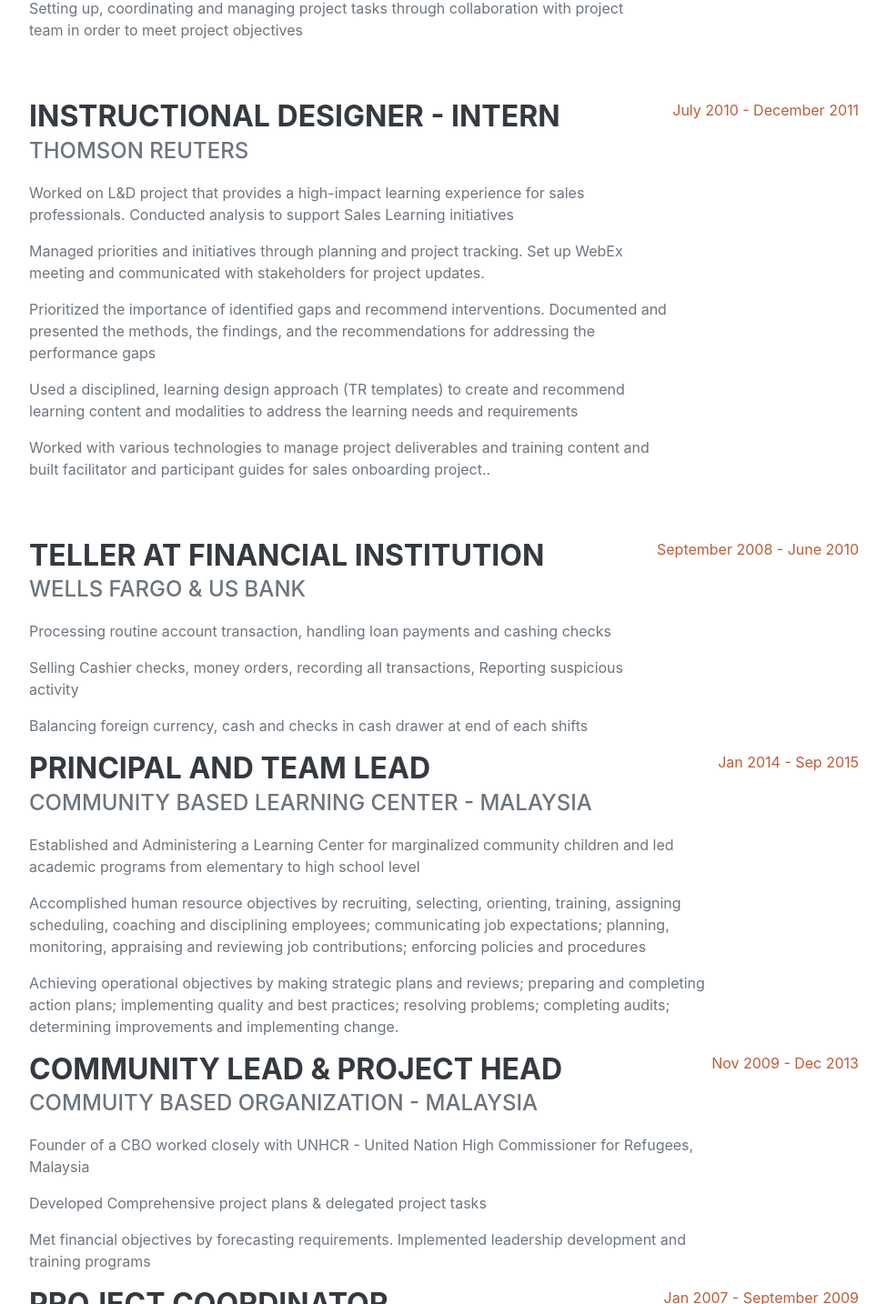
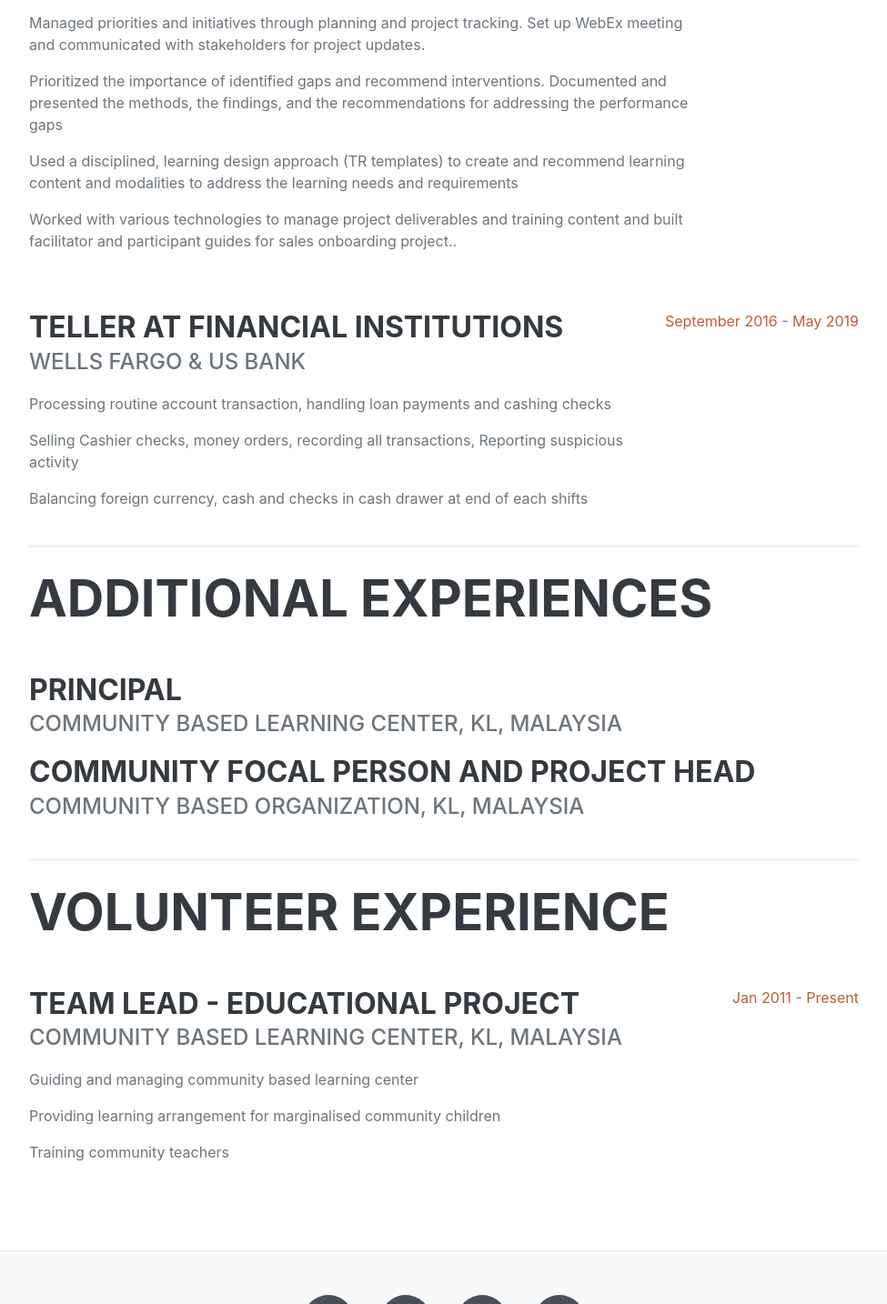
Before and after one commit to Ranjini2020/Updated-Portfolio, a plain HTML site: page experience.html in a window 1280 px wide. Shown: the part 1195-2629 px from the top of the page at 91% size, without its empty margins (288-1263 px from the left). Drawn offline with nearby package versions, Linux system fonts and the light colour scheme; a web font is replaced by a local one.

Commit message:
updated experience html file

```diff
--- a/experience.html
+++ b/experience.html
@@ -57,27 +57,27 @@
             <section class="resume-section" id="experience">
                 <div class="resume-section-content">
                     <h2 class="mb-5">Experience</h2>
-                    <div class="d-flex flex-column flex-md-row justify-content-between mb-5">
+                    <!-- <div class="d-flex flex-column flex-md-row justify-content-between mb-5">
                         <div class="flex-grow-1">
                             <h3 class="mb-0">Full Stack Web Developer - Student</h3>
                             <div class="subheading mb-3">University of Minnesota - Coding Bootcamp Program</div>
                             <p>Bring to the table win-win survival strategies to ensure proactive domination. At the end of the day, going forward, a new normal that has evolved from generation X is on the runway heading towards a streamlined cloud solution. User generated content in real-time will have multiple touchpoints for offshoring.</p>
                         </div>
                         <div class="flex-shrink-0"><span class="text-primary">March 2013 - Present</span></div>
-                    </div>
+                    </div> -->
                     <div class="d-flex flex-column flex-md-row justify-content-between mb-5">
                         <div class="flex-grow-1">
-                            <h3 class="mb-0">Web development Coordinator / Project Manager</h3>
+                            <h3 class="mb-0">Web Development Coordinator / Project Manager</h3>
                             <div class="subheading mb-3">Thomson Reuters</div>
                             <p>Delivering project tasks with constraints of scope and time to agreed levels of quality, within the organization project management framework</p>
                                 <p>Defining, managing and documenting projects with minimal supervision</p>
                                 <p>Setting up, coordinating and managing project tasks through collaboration with project team in order to meet project objectives</p>
                         </div>
-                        <div class="flex-shrink-0"><span class="text-primary">December 2011 - March 2013</span></div>
+                        <div class="flex-shrink-0"><span class="text-primary">Oct 2019 - Dec 2019</span></div>
                     </div>
                     <div class="d-flex flex-column flex-md-row justify-content-between mb-5">
                         <div class="flex-grow-1">
-                            <h3 class="mb-0">Instructional Designer - Intern</h3>
+                            <h3 class="mb-0">Instructional Designer - Internship</h3>
                             <div class="subheading mb-3">Thomson Reuters</div>
                             <p>Worked on L&D project that provides a high-impact learning experience for sales professionals. Conducted analysis to support Sales Learning initiatives</p>
                                 <p>Managed priorities and initiatives through planning and project tracking. Set up WebEx meeting and communicated with stakeholders for project updates.</p>
@@ -85,51 +85,30 @@
                                 <p>Used a disciplined, learning design approach (TR templates) to create and recommend learning content and modalities to address the learning needs and requirements</p>
                                 <p>Worked with various technologies to manage project deliverables and training content and built facilitator and participant guides for sales onboarding project..</p>
                         </div>
-                        <div class="flex-shrink-0"><span class="text-primary">July 2010 - December 2011</span></div>
+                        <div class="flex-shrink-0"><span class="text-primary">July 2019 - August 2019</span></div>
                     </div>
                     <div class="d-flex flex-column flex-md-row justify-content-between">
                         <div class="flex-grow-1">
-                            <h3 class="mb-0">Teller at Financial Institution</h3>
+                            <h3 class="mb-0">Teller at Financial Institutions</h3>
                             <div class="subheading mb-3">Wells Fargo & US Bank</div>
                             <p>Processing routine account transaction, handling loan payments and cashing checks</p>
                                 <p>Selling Cashier checks, money orders, recording all transactions, Reporting suspicious activity</p>
                                 <p>Balancing foreign currency, cash and checks in cash drawer at end of each shifts</p>
                         </div>
-                        <div class="flex-shrink-0"><span class="text-primary">September 2008 - June 2010</span></div>
+                        <div class="flex-shrink-0"><span class="text-primary">September 2016 - May 2019</span></div>
                     </div>
+
+                    <br>
+                    <hr class="m-0" />
+                    <br>
+                    <h2 class="mb-5">Additional Experiences</h2>
                     <div class="d-flex flex-column flex-md-row justify-content-between">
                         <div class="flex-grow-1">
-                            <h3 class="mb-0">Principal and Team Lead</h3>
-                            <div class="subheading mb-3">Community Based learning Center - Malaysia</div>
-                            <p>Established and Administering a Learning Center for marginalized community children and led academic programs from elementary to high school level</p>
-                                <p>Accomplished human resource objectives by recruiting, selecting, orienting, training, assigning scheduling, coaching and disciplining employees; communicating job expectations; planning, monitoring, appraising and reviewing job contributions; enforcing policies and procedures</p>
-                                <p>Achieving operational objectives by making strategic plans and reviews; preparing and completing action plans; implementing quality and best practices; resolving problems; completing audits; determining improvements and implementing change.</p>
-                        </div>
-                        <div class="flex-shrink-0"><span class="text-primary">Jan 2014 - Sep 2015</span></div>
-                    </div>
-                    <div class="d-flex flex-column flex-md-row justify-content-between">
-                        <div class="flex-grow-1">
-                            <h3 class="mb-0">Community Lead & Project Head</h3>
-                            <div class="subheading mb-3">Commuity Based Organization - Malaysia</div>
-                                <p>Founder of a CBO worked closely with UNHCR - United Nation High Commissioner for Refugees, Malaysia</p>
-                                <p>Developed Comprehensive project plans & delegated project tasks</p>
-                                <p>Met financial objectives by forecasting requirements.
-                                Implemented leadership development and training programs</p>
-                        </div>
+                            <h3 class="mb-0">Principal</h3>
+                            <div class="subheading mb-3">Community Based Learning Center, KL, Malaysia</div>
+                            <h3 class="mb-0">Community Focal person and Project Head</h3>
+                            <div class="subheading mb-3">Community Based Organization, KL, Malaysia</div>
 
-                        <div class="flex-shrink-0"><span class="text-primary">Nov 2009 - Dec 2013</span></div>
-                    </div>
-                    <div class="d-flex flex-column flex-md-row justify-content-between">
-                        <div class="flex-grow-1">
-                            <h3 class="mb-0">Project Coordinator</h3>
-                            <div class="subheading mb-3">Non Governement Organization - Malaysia</div>
-                            <p>Coordinated & Organized State Funded core programs for the growth and development of marginalized community children</p>
-                                <p>Providing support to stakeholders and for organization management through project documentation
-                                Track project performances by KPIs and metrics</p>
-                                <p>Aligned the organization's goals and values with project objectives and outcomes and recommended further improvements.</p>
-                        </div>
-                        <div class="flex-shrink-0"><span class="text-primary">Jan 2007 - September 2009</span></div>
-                    </div>
                     <br>
                     <hr class="m-0" />
                     <br>
@@ -137,14 +116,13 @@
 
                     <div class="d-flex flex-column flex-md-row justify-content-between">
                         <div class="flex-grow-1">
-                            <h3 class="mb-0">Project Coordinator</h3>
-                            <div class="subheading mb-3">Non Governement Organization - Malaysia</div>
-                            <p>Coordinated & Organized State Funded core programs for the growth and development of marginalized community children</p>
-                                <p>Providing support to stakeholders and for organization management through project documentation
-                                Track project performances by KPIs and metrics</p>
-                                <p>Aligned the organization's goals and values with project objectives and outcomes and recommended further improvements.</p>
+                            <h3 class="mb-0">Team Lead - Educational Project</h3>
+                            <div class="subheading mb-3">Community Based Learning Center, KL, Malaysia</div>
+                            <p>Guiding and managing community based learning center</p>
+                                <p>Providing learning arrangement for marginalised community children</p>
+                                <p>Training community teachers</p>
                         </div>
-                        <div class="flex-shrink-0"><span class="text-primary">Jan 2007 - September 2009</span></div>
+                        <div class="flex-shrink-0"><span class="text-primary">Jan 2011 - Present</span></div>
                     </div>
                 </div>
 
```
Also changed, not shown: portfolio.html (+10 -10 lines), 2 other files.
